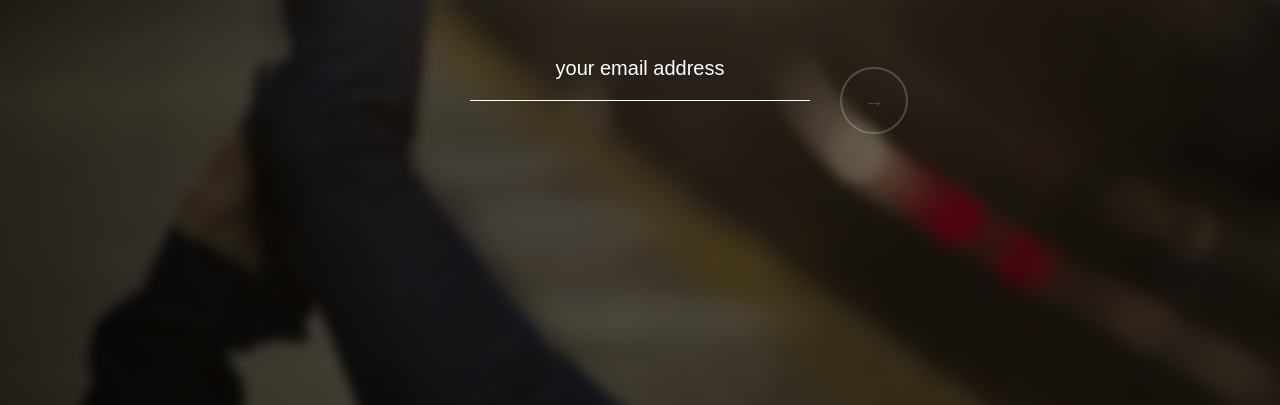
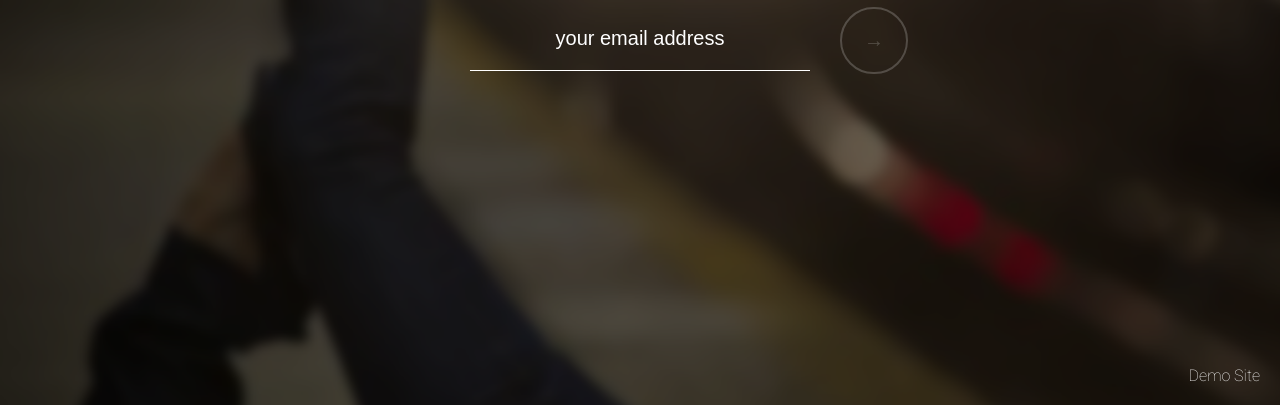
Before and after one commit to ChoreoApps/ChoreoApps.github.io, a plain HTML site: page index.html in a window 1280 px wide. Shown: the part 395-800 px from the top of the page. Drawn offline with nearby package versions, Linux system fonts and the light colour scheme.

Commit message:
fixed spacing

```diff
--- a/css/styles.css
+++ b/css/styles.css
@@ -1,7 +1,7 @@
 body,
 html {
   font-family: 'Roboto';
-  font-weight: 100 !important;
+  font-weight: 100;
   padding: 0;
   margin: 0;
 }
@@ -26,6 +26,7 @@ a:hover {
 input {
   background: none;
   border: none;
+  font-weight: 50;
   border-bottom: 1px solid #fff;
   color: #fff !important;
 }
@@ -310,7 +311,7 @@ form input {
   border-bottom: 1px solid #fff;
   color: #fff !important;
   font-size: 20px;
-  margin-top: 40px;
+  margin-top: -60px !important;
 }
 .modal-input {
     width: 400px;
@@ -619,6 +620,13 @@ input:focus {
   -o-transition: all 1s ease-in-out;
   -webkit-transition: all 1s ease-in-out;
 }
+
+.demo {
+color: white !important;
+position: absolute;
+right: 20px;
+bottom: 20px;
+}
 /*
 @media (max-width: 1900px) {
     #videos-wrap {
--- a/index.html
+++ b/index.html
@@ -40,6 +40,7 @@
     </div>
   </div>
 
+  <div class="demo">Demo Site</div>
   <!--End Wrap-->
 
   <div id="background-stretch" class="default"></div>
```
